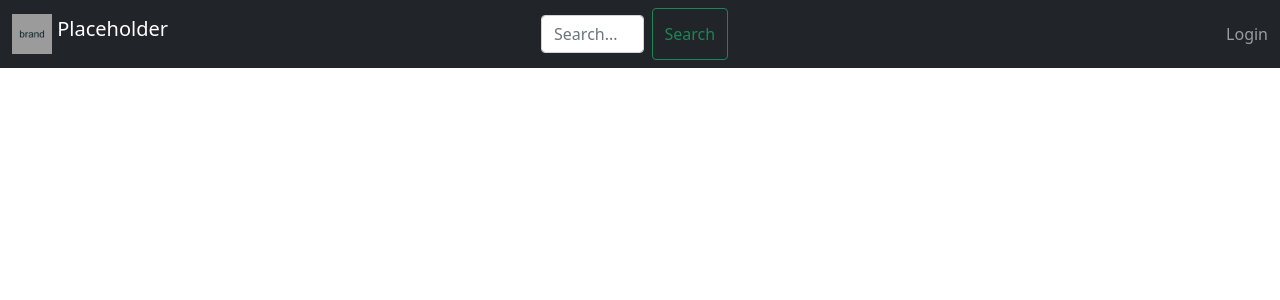
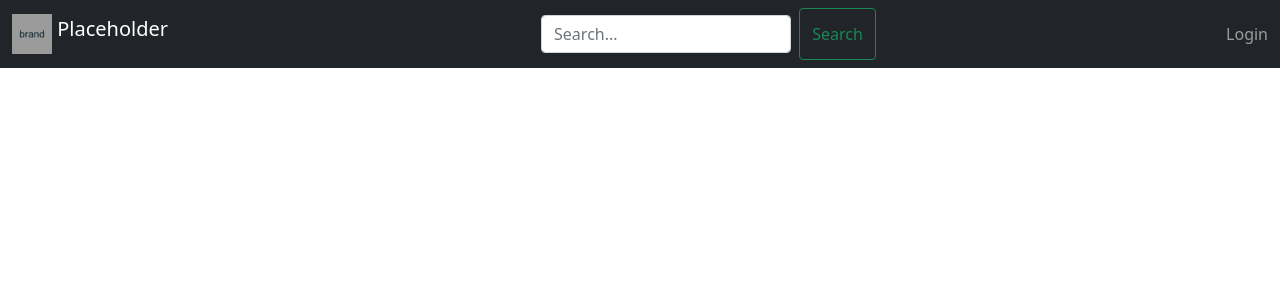
Before and after one commit to justjordyy/blogproject, a PHP site: page / in a window 1280 px wide. Shown: the top 300 px of the page. Run offline with PHP 8.4, Linux system fonts and the light colour scheme.

Commit message:
Update index.php

```diff
--- a/index.php
+++ b/index.php
@@ -88,8 +88,8 @@ if(isset($_POST["loginbutton"])){
           <a class="navbar-brand" id="brandcolor" href="#">
             <img src="./img/brand.png"width="40" height="40" class="d-inline-block align-top">
             Placeholder</a>
-            <form action="search.php?" method="post" class="d-flex">
-              <input class="form-control me-2" type="text" name="search" placeholder="Search..." required="" style="width:30%"></p>
+            <form action="search.php" method="post" class="d-flex">
+              <input class="form-control me-2" type="text" name="abc" placeholder="Search..."></p>
               <button class="btn btn-outline-success" type="submit" value="Submit">Search</button>
             </form>
             <span class="navbar-text" id="login"  data-bs-toggle="modal" data-bs-target="#loginmodal">Login</span>
```
